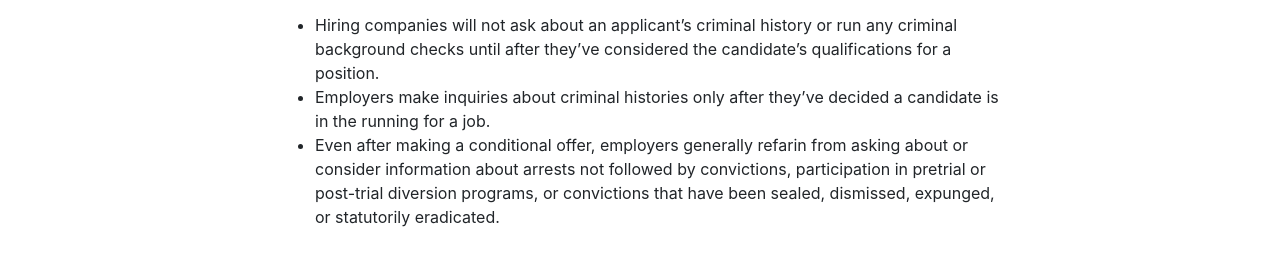
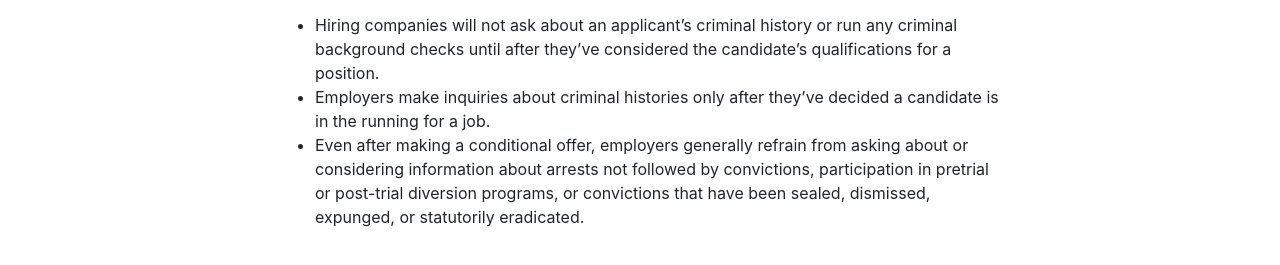
Before and after one commit to haydenbp/Fair-Chance-Finder, a website with bundled scripts: page index.html in a window 1280 px wide. Shown: the part 617-882 px from the top of the page. Built offline with nearby package versions, Linux system fonts and the light colour scheme.

Commit message:
Update index.html

```diff
--- a/index.html
+++ b/index.html
@@ -61,7 +61,7 @@
           <ul>
             <li>Hiring companies will not ask about an applicant’s criminal history or run any criminal background checks until after they’ve considered the candidate’s qualifications for a position.</li>
             <li>Employers make inquiries about criminal histories only after they’ve decided a candidate is in the running for a job.</li>
-            <li>Even after making a conditional offer, employers generally refarin from asking about or consider information about arrests not followed by convictions, participation in pretrial or post-trial diversion programs, or convictions that have been sealed, dismissed, expunged, or statutorily eradicated.</li>
+            <li>Even after making a conditional offer, employers generally refrain from asking about or considering information about arrests not followed by convictions, participation in pretrial or post-trial diversion programs, or convictions that have been sealed, dismissed, expunged, or statutorily eradicated.</li>
 
           </ul>
         </div>
```
